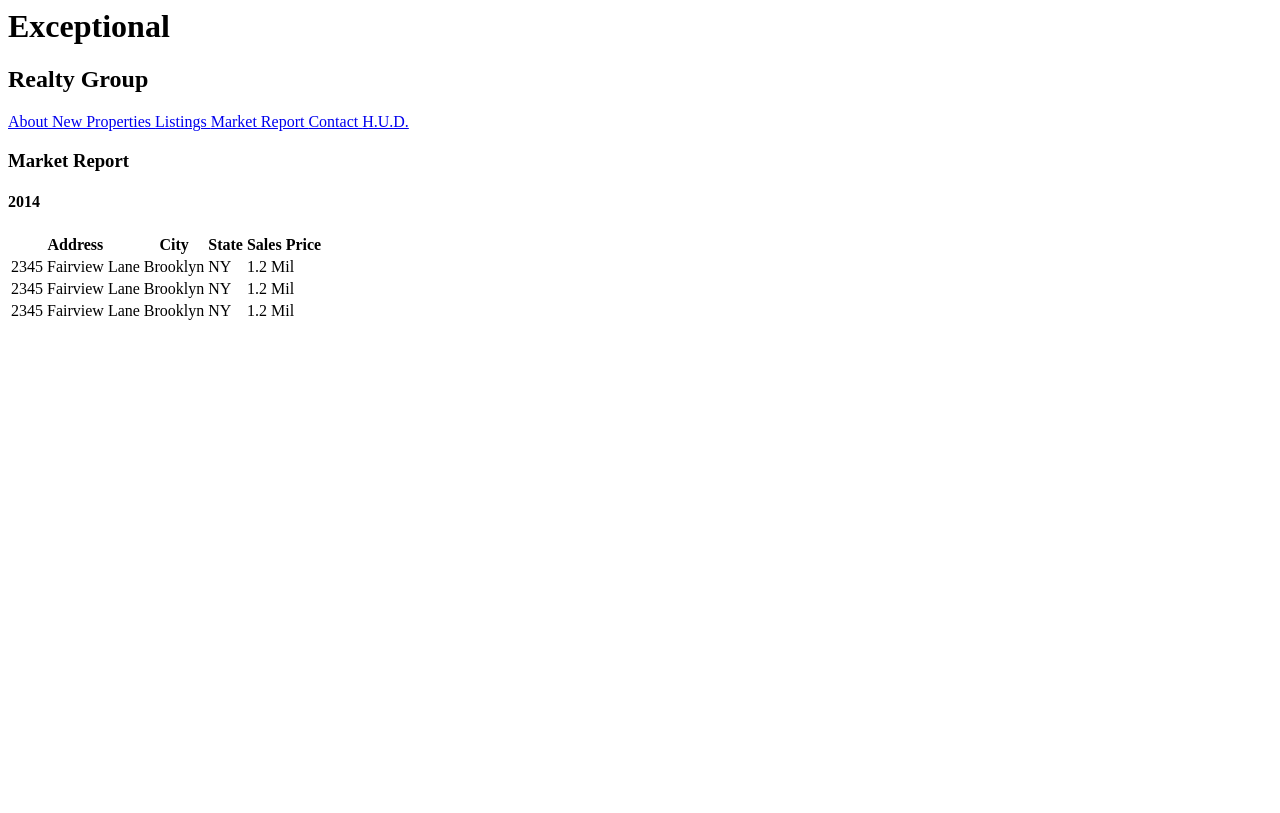
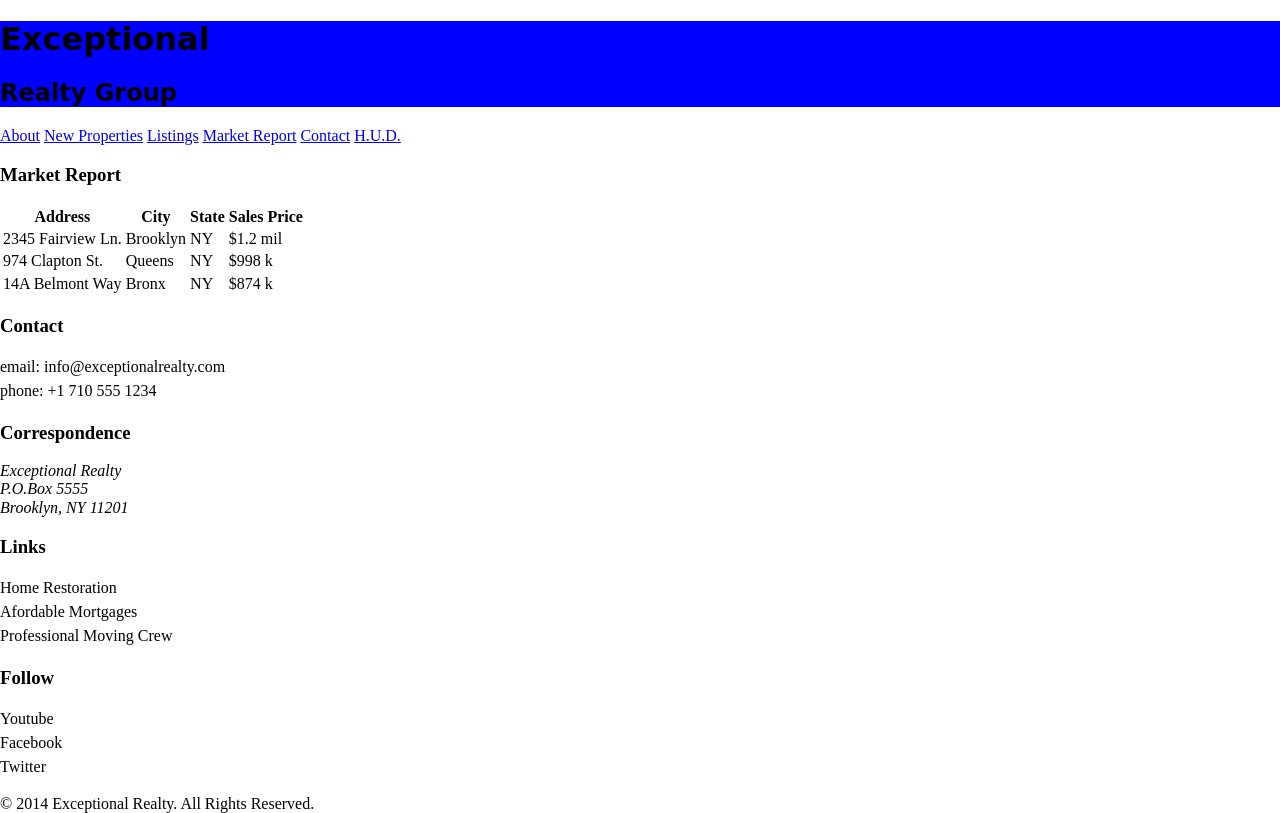
Before and after one commit to kkashuda/exceptional-realty, a plain HTML site: page market-report.html in a window 1280 px wide. Drawn offline with nearby package versions, Linux system fonts and the light colour scheme; a web font is replaced by a local one.

Commit message:
add css style to all pages

```diff
--- /dev/null
+++ b/css/style.css
@@ -0,0 +1,70 @@
+@import url('https://fonts.googleapis.com/css?family=Clicker+Script|Elsie+Swash+Caps');
+
+/* This is a comment */
+
+/* CSS Syntax:
+
+selector {
+	property: value;
+	property: value;
+}
+
+
+*/
+
+/* 	Type selector */
+
+p { /* select all <p> */
+	font-size: 1em; /* 16px, ?pt, 100%, 1em */
+	line-height: 1.5em;
+}
+
+figcaption {
+	/*font-weight: normal;
+	font-size: 0.75em;
+	line-height: 1.5em;
+	font-family: Georgia, "New Times Roman", serif; */
+	font: normal 0.75em/1.5em 'Elsie Swash Caps', cursive;
+	color: #777;
+	text-align: right;
+}
+
+
+/* Class selector */
+
+.milk-text { /* select elements with class= "milk-text" */
+	font: bold 2.6em 'Elsie Swash Caps', cursive;
+	color: white;
+	text-shadow: 0 2px 3px #000;
+}
+
+/* ID selector (apply to one unique element per page) */
+#logo {
+	background-color: blue;
+}
+
+#logo h1 { /* selects <h1> if inside id="logo" */
+	font-family: 'Clicker Script', cursive;
+
+}
+
+#logo h2 { /* selects <h1> if inside id="logo" */
+	font-family: 'Elsie Swash Caps', cursive;
+
+}
+
+/* Psuedo Selector */
+
+#details a:link, #details a:visited {
+	color: black;
+	text-decoration: none;
+}
+
+#details a:hover {
+	color: black;
+	text-decoration: underline;
+}
+
+#details a:active {
+	color: red;
+}
--- a/market-report.html
+++ b/market-report.html
@@ -1,61 +1,93 @@
+<!doctype html>
 <html lang="en">
 <head>
-		<!-- This is a comment. I can see it in the code, but it will not appear in the browser. -->
-
-		<!-- The head section contains info for the search engines and the browser and is not seen by site visitors -->
-
   <meta charset="UTF-8">
   <title>Exceptional Realty Group - Luxury Homes - Market Report</title>
 
+   <link rel = "stylesheet" href= "http://cdnjs.cloudflare.com/ajax/libs/normalize/5.0.0/normalize.min.css">
+    <link rel="stylesheet" href="css/style.css">
+    <script src="http://cdnjs.cloudflare.com/ajax/libs/modernizr/2.8.3/modernizr.min.js"> </script>
+
 </head>
+<body>
+  <header>
+    <div id="logo">
+      <h1>Exceptional</h1>
+      <h2>Realty Group</h2>
+    </div>
 
-	<body>
-		<!-- The body is the entire viewable area of the webpage. For example we can see text, links, images and media.
+    <nav>
+      <a href="index.html">About</a> <a href="new-properties.html">New Properties</a> <a href="real-estate-listings.html">Listings</a> <a href="market-report.html">Market Report</a> <a href="contact.html">Contact</a> <a href="http://hud.gov" target="_blank">H.U.D.</a>
+    </nav>
+  </header>
 
-
-	-->
-
-	<h1> Exceptional </h1>
-	<h2> Realty Group </h2>
-
-	<!-- links! -->
-	<a href="index.html"> About </a>
-	<a href="new-properties.html"> New Properties </a>
-	<a href="real-estate-listings.html"> Listings </a>
-	<a href="market-report.html"> Market Report </a>
-	<a href="contact.html"> Contact </a>
-	<a href= "http://hud.gov" target= "_blank"> H.U.D. </a>
-
+  <section>
     <h3>Market Report</h3>
-	<h4>2014</h4>
-
     <table>
       <tr>
         <th>Address</th>
         <th>City</th>
         <th>State</th>
-			<th>Sales Price </th>
-		</tr>
-
-		<tr>
-			<td>2345 Fairview Lane</td>
-			<td>Brooklyn </td>
-			<td>NY</td>
-			<td>1.2 Mil </td>
+        <th>Sales Price</th>
       </tr>
       <tr>
-			<td>2345 Fairview Lane</td>
-			<td>Brooklyn </td>
+        <td>2345 Fairview Ln.</td>
+        <td>Brooklyn</td>
         <td>NY</td>
-			<td>1.2 Mil </td>
+        <td>$1.2 mil</td>
       </tr>
       <tr>
-			<td>2345 Fairview Lane</td>
-			<td>Brooklyn </td>
+        <td>974 Clapton St.</td>
+        <td>Queens</td>
         <td>NY</td>
-			<td>1.2 Mil </td>
+        <td>$998 k</td>
+      </tr>
+      <tr>
+        <td>14A Belmont Way</td>
+        <td>Bronx</td>
+        <td>NY</td>
+        <td>$874 k</td>
       </tr>
     </table>
+  </section>
+
+  <section id="details">
+      <div>
+        <h3>Contact</h3>
+        <p>
+          email: <a href="mailto:info@exceptionalrealty.com">info@exceptionalrealty.com</a><br>
+          phone: +1 710 555 1234
+        </p>
+        <h3>Correspondence</h3>
+        <address>
+          Exceptional Realty<br>
+          P.O.Box 5555<br>
+          Brooklyn, NY 11201
+        </address>
+      </div>
+
+      <div>
+        <h3>Links</h3>
+        <p>
+          <a href="#" target="_blank">Home Restoration</a><br>
+          <a href="#" target="_blank">Afordable Mortgages</a><br>
+          <a href="#" target="_blank">Professional Moving Crew</a>
+        </p>
+      </div>
+
+      <div>
+        <h3>Follow</h3>
+        <p>
+          <a href="#" target="_blank">Youtube</a><br>
+          <a href="#" target="_blank">Facebook</a><br>
+          <a href="#" target="_blank">Twitter</a>
+        </p>
+      </div>
+    </section>
+
+    <footer>
+      &copy; 2014 Exceptional Realty. All Rights Reserved.
+    </footer>
 
 </body>
 </html>
```
Also changed, not shown: contact.html (+85 -0 lines), index.html (+51 -29 lines), new-properties.html (+67 -0 lines), real-estate-listings.html (+75 -21 lines). Lines whose indentation alone changed are shown as unchanged.
